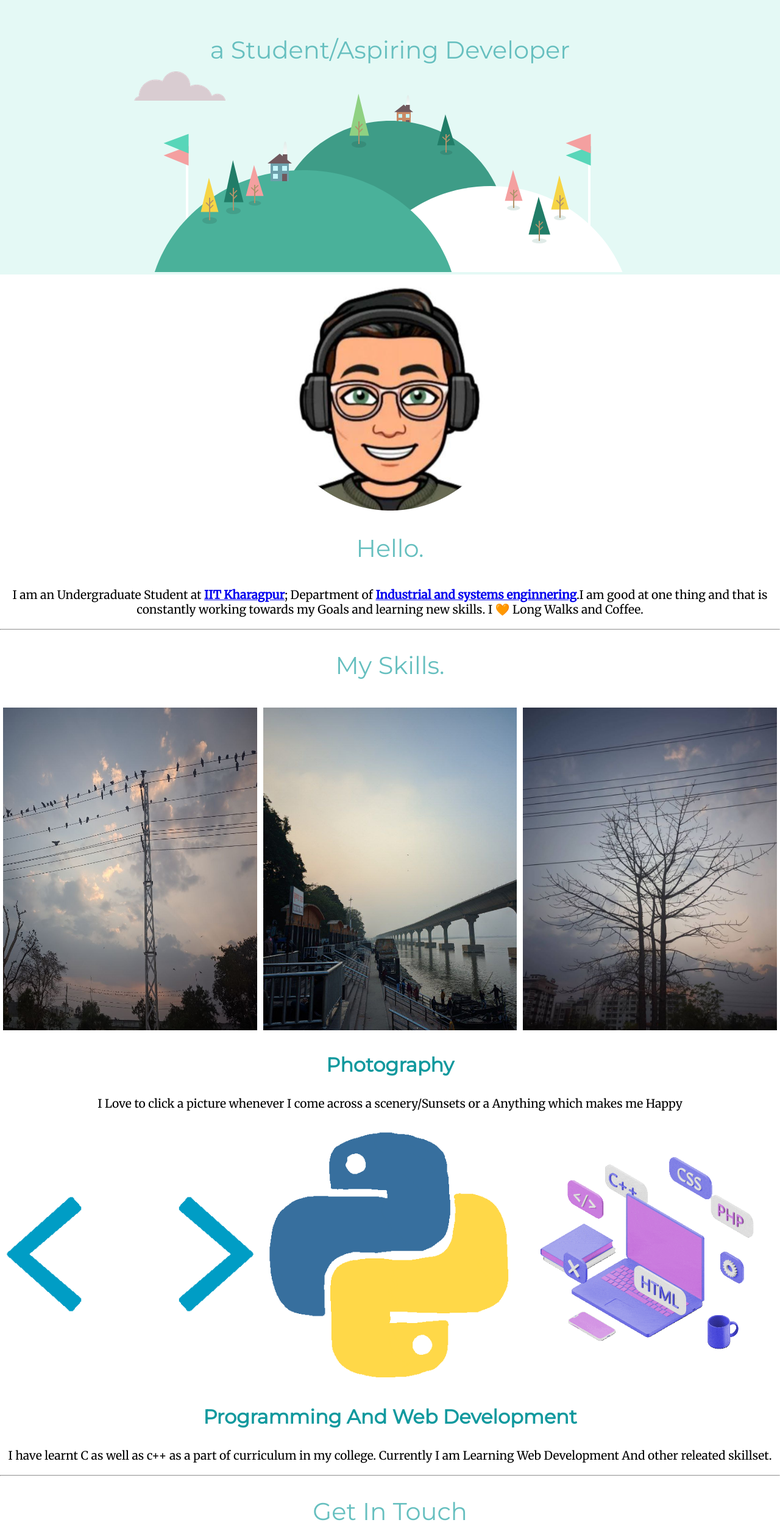
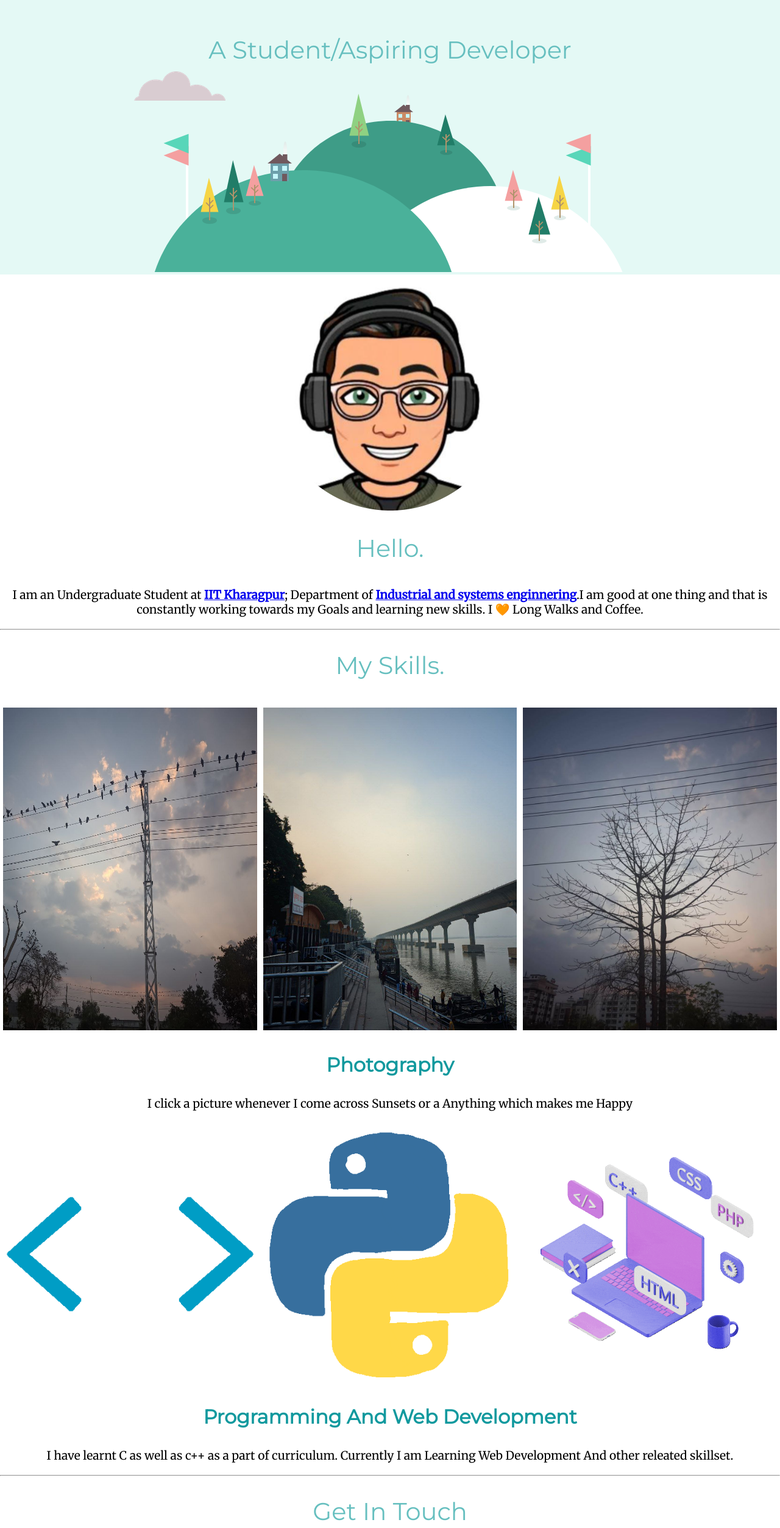
Before and after one commit to vivekzme/PersonalSite, a plain HTML site: page index.html in a window 1280 px wide. Shown: the part 285-2790 px from the top of the page at 61% size. Drawn offline with Linux system fonts and the light colour scheme.

Commit message:
Update index.html

```diff
--- a/index.html
+++ b/index.html
@@ -16,7 +16,7 @@
   <div class="top-containor">
     <img class="topcloud" src="images/cloud.png" alt="cloud-img">
     <h1> I'm Vivek</h1>
-    <h2>a Student/Aspiring Developer</h2>
+    <h2>A Student/Aspiring Developer</h2>
     <img class="bottomcloud" src="images/cloud.png" alt="cloud-img">
     <img src="images/land.svg" alt="cloud-img">
   </div>
@@ -42,7 +42,7 @@
     </div>
   </div>
         <h3>Photography</h3>
-        <p>I Love to click a picture whenever I come across a scenery/Sunsets or a Anything which makes me Happy</p>
+        <p>I click a picture whenever I come across Sunsets or a Anything which makes me Happy</p>
       </div>
       <div class="skill-row">
         <div class="row">
@@ -57,7 +57,7 @@
     </div>
   </div>
         <h3>Programming And Web Development</h3>
-        <p>I have learnt C as well as c++ as a part of curriculum in my college. Currently I am Learning Web Development And other releated skillset.</p>
+        <p>I have learnt C as well as c++ as a part of curriculum. Currently I am Learning Web Development And other releated skillset.</p>
       </div>
     </div>
     <hr>
@@ -73,7 +73,7 @@
   <div class="bottom-container">
     <a class="footer-link" href="https://www.linkedin.com/in/vivek-kumar-327bb6227/">LinkedIn</a>
 
-    <a class="footer-link" href="wa.me/+917717766738">Whatsapp</a>
+    <a class="footer-link" href="https://api.whatsapp.com/send/?phone=917306072912&text&app_absent=0">Whatsapp</a>
 
     <a class="footer-link" href="https://www.instagram.com/vivekzme/">Instagram</a>
     <p>©2022 Vivek kumar</p>
```
